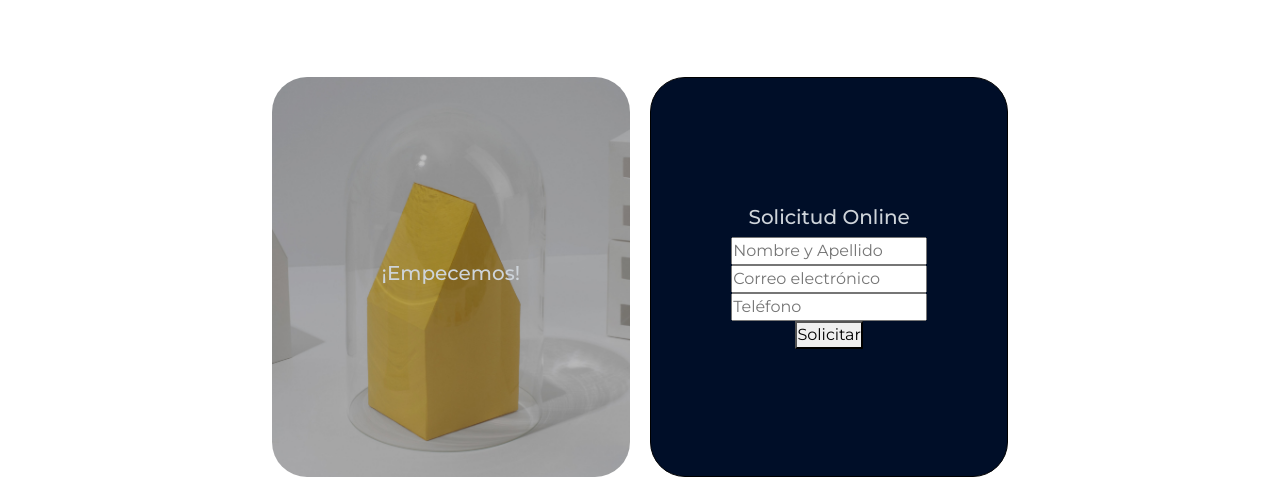
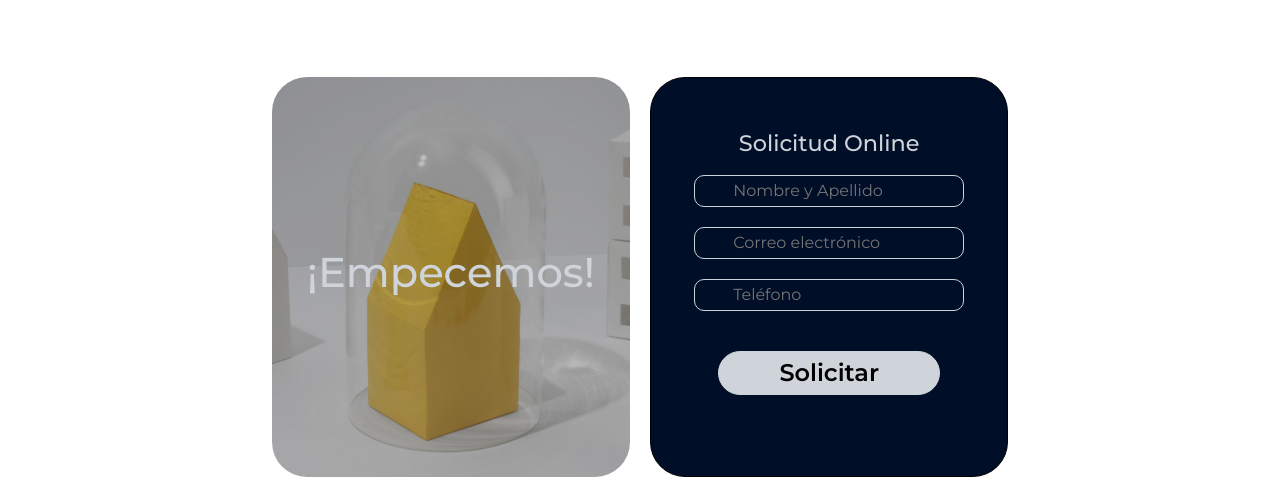
Before and after one commit to EugeniaToledo/optma-landing, a plain HTML site: page index.html in a window 1280 px wide. Shown: the part 4446-4942 px from the top of the page. Drawn offline with nearby package versions, Linux system fonts and the light colour scheme.

Commit message:
designed form card

```diff
--- a/css/styles.css
+++ b/css/styles.css
@@ -467,6 +467,10 @@ footer {
         color: #ced4da;
     }
 
+    .form-section-card h5 {
+        font-size: 2.6rem;
+    }
+
     .form-section-online {
         width: 28vw;
         border: 1px solid black;
@@ -479,6 +483,34 @@ footer {
         border-radius: 35px;
         background-color: #000e28;
         color: #ced4da;
+    }
+
+    .form-section-online h5 {
+        font-size: 1.4rem;
+    }
+
+    .form-section-online article {
+        padding: 10px 0px;
+    }
+
+    .form-section-online input{
+        background-color: #000e28;
+        border: 1px solid #ced4da;
+        padding: 3px 38px;
+        border-radius: 10px;
+    }
+
+    .form-section-online a{
+        padding: 30px 0px;
+    }
+
+    .form-section-online button{
+        background-color: #ced4da;
+        border: 1px solid #ced4da;
+        padding: 3px 60px;
+        font-size: 1.5rem;
+        border-radius: 30px;
+        font-weight: 600;
     }
 
     .phrases {
```
